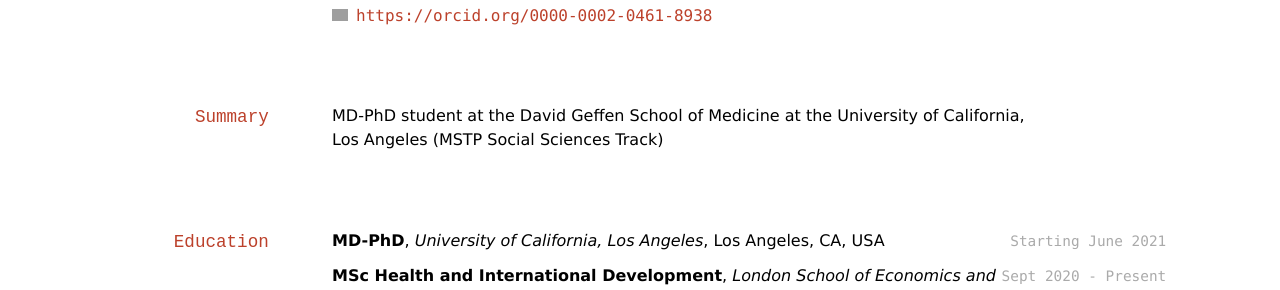
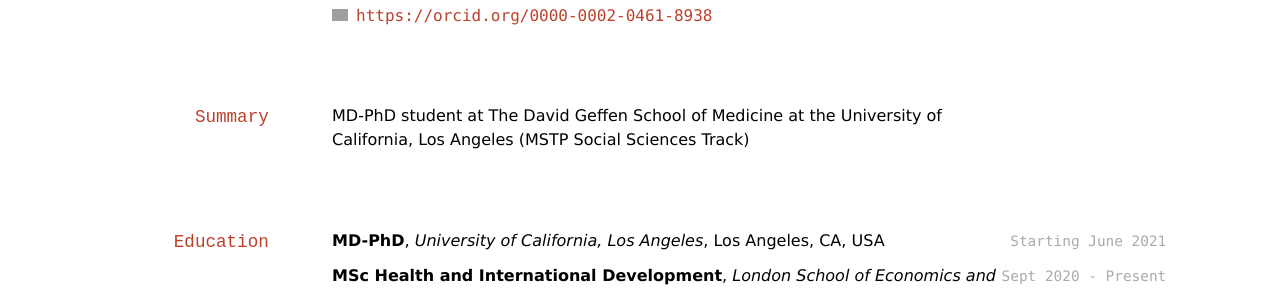
Before and after one commit to sarahmarielarson/smlarson-cv, a Jekyll site: the page built from index.md, in a window 1280 px wide. Shown: the part 268-558 px from the top of the page. Built offline with Jekyll 4.4.1, drawn with Linux system fonts in a browser that asks for light colours; nearby versions of some CDN libraries; a style sheet for code colours, icons or effects is not loaded; grey boxes are pictures that could not be loaded.

Commit message:
my change

```diff
--- a/index.md
+++ b/index.md
@@ -24,7 +24,7 @@ Los Angeles, CA 90095, USA<br/>
 
 ## Summary
 
-MD-PhD student at the David Geffen School of Medicine at the University of California, Los Angeles (MSTP Social Sciences Track)
+MD-PhD student at The David Geffen School of Medicine at the University of California, Los Angeles (MSTP Social Sciences Track)
 
 
 ## Education
```
